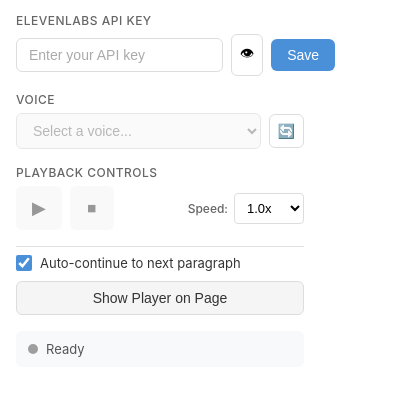
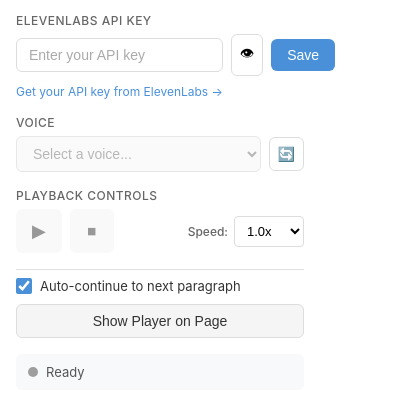
Before and after one commit to aedrax/ElevenPage-Reader, a browser extension: page src/popup/popup.html in a window 400 px wide. Shown: the part 53-472 px from the top of the page. Drawn offline with Linux system fonts and the light colour scheme.

Commit message:
Add ElevenLabs API key documentation and help link

```diff
--- a/src/popup/popup.css
+++ b/src/popup/popup.css
@@ -173,6 +173,23 @@
   background: white;
 }
 
+/* API Key Help Link */
+.api-key-help {
+  margin-top: 8px;
+  font-size: 12px;
+}
+
+.api-key-help a {
+  color: #4a90d9;
+  text-decoration: none;
+  transition: color 0.2s;
+}
+
+.api-key-help a:hover {
+  color: #3a7bc8;
+  text-decoration: underline;
+}
+
 /* Status Messages */
 .status-message {
   font-size: 12px;
--- a/src/popup/popup.html
+++ b/src/popup/popup.html
@@ -28,6 +28,11 @@
         <button id="save-api-key" class="btn btn-primary">Save</button>
       </div>
       <div id="api-key-status" class="status-message"></div>
+      <div class="api-key-help">
+        <a href="https://elevenlabs.io/app/developers/api-keys" target="_blank" rel="noopener noreferrer">
+          Get your API key from ElevenLabs →
+        </a>
+      </div>
     </section>
 
     <!-- Voice Selection Section -->
```
Also changed, not shown: README.md.
